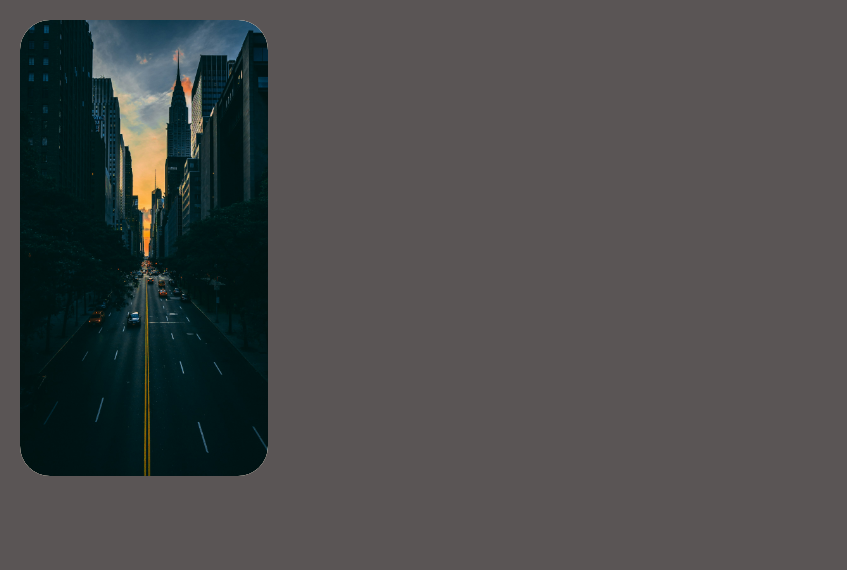
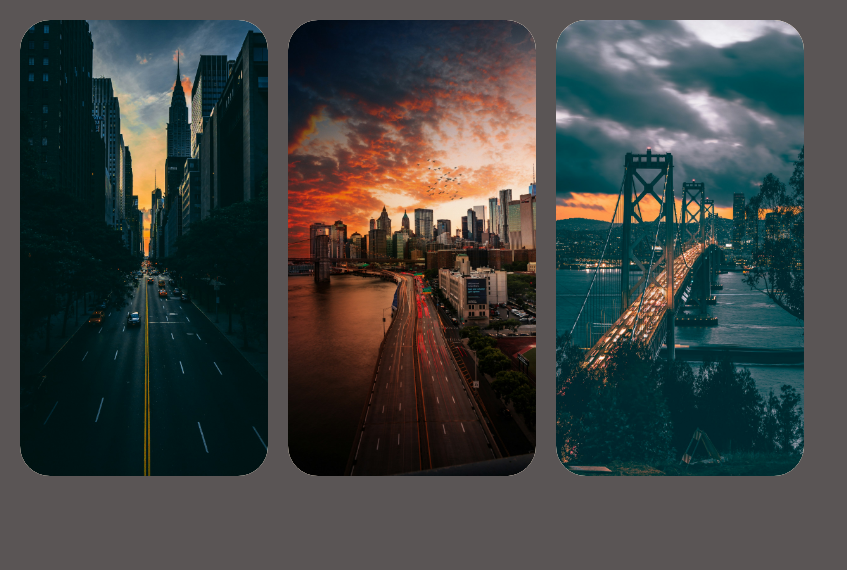
Before and after one commit to anaghroy/Card-hover, a plain HTML site: page Index.html in a window 1280 px wide. Shown: the whole page, without its empty margins (0-847 px from the left). Drawn offline with Linux system fonts and the light colour scheme.

Commit message:
second card layout with flex direction

```diff
--- a/Index.html
+++ b/Index.html
@@ -23,6 +23,24 @@
           <i class="fa-solid fa-cloud-arrow-down"></i>
         </div>
       </div>
+      <div class="card">
+        <img src="./Images/New York-2.jpg" alt="New York-picture" />
+        <div class="bottom">
+          <h4>New York</h4>
+          <i class="fa-solid fa-heart"></i>
+          <i class="fa-solid fa-plus"></i>
+          <i class="fa-solid fa-cloud-arrow-down"></i>
+        </div>
+      </div>
+      <div class="card">
+        <img src="./Images/New York-3.jpg" alt="New York-picture" />
+        <div class="bottom">
+          <h4>New York</h4>
+          <i class="fa-solid fa-heart"></i>
+          <i class="fa-solid fa-plus"></i>
+          <i class="fa-solid fa-cloud-arrow-down"></i>
+        </div>
+      </div>
     </main>
   </body>
 </html>
--- a/style.css
+++ b/style.css
@@ -19,14 +19,16 @@ main {
   height: 100vh;
   width: 100%;
   padding: 20px;
+  display: flex;
   background-color: rgb(90, 85, 85);
+  flex-wrap: wrap;
+  gap: 20px;
 }
 
 .card {
   position: relative;
   height: 60%;
   width: 20%;
-  display: flex;
   justify-content: center;
   align-items: center;
   background-color: antiquewhite;
```
